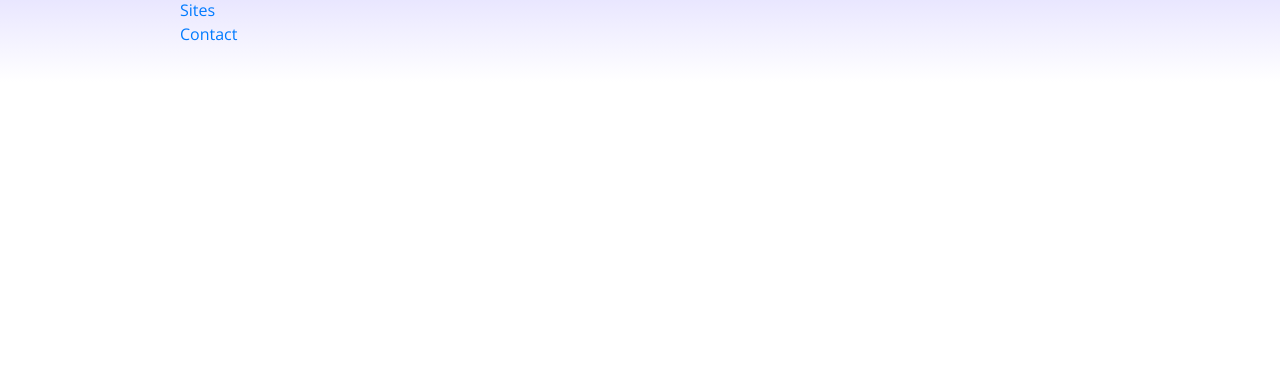
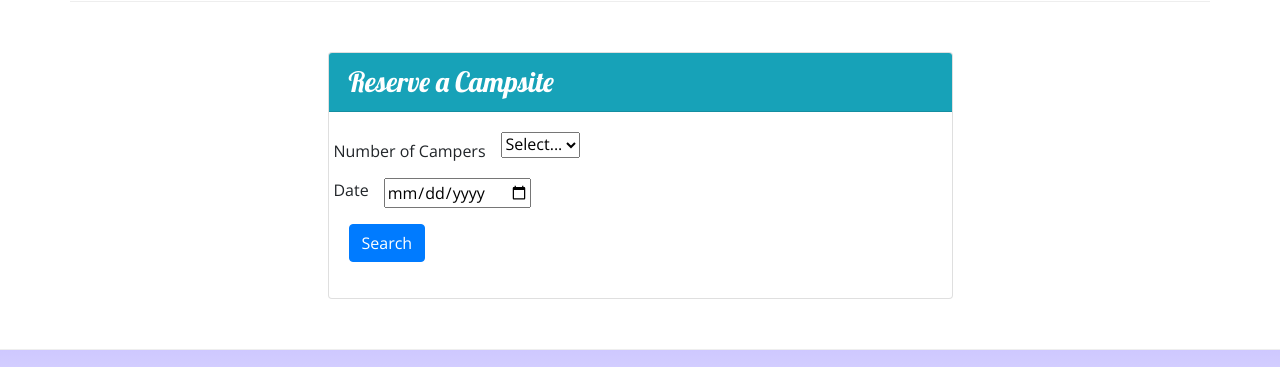
Before and after one commit to james3business/git-test1, a website: page index.html in a window 1280 px wide. Shown: the part 1151-1518 px from the top of the page. Before the commit the page ends 1233 px from the top, so only its background shows below. Drawn offline with nearby package versions, Linux system fonts and the light colour scheme.

Commit message:
Proj. Work

```diff
--- a/index.html
+++ b/index.html
@@ -26,6 +26,9 @@
                     <div class="col">
                         <h1>NuCamp</h1>
                         <h2>a better way to camp</h2>
+                    </div>
+                    <div class="col-md-4 col-xl-2 mt-4">
+                        <a href="#reserveForm"><button type="submit" class="btn btn-info text-white">Reserve Form</button></a></div>
                     </div>
                 </div>
            </div>
@@ -70,10 +73,15 @@
             <div class="col-sm-4 col-md-3">
                 <h2>Featured Campsites</h2>
             </div>
-                <div class= "col">
-                <h3>React Lake Campground</h3>
-                <p class="d-none d-sm-block">Nestled in the foothills of the Chrome Mountains, this campground on the shores of the pristine React Lake is a favorite for fly fishers.</p>
-            </div>
+                <div class="col">
+                    <div class="media">
+                        <div class="media-body align-items-center">
+                            <h3>React Lake Campground</h3>
+                            <p class="d-none d-sm-block">Nestled in the foothills of the Chrome Mountains, this campground on the shores of the pristine React Lake is a favorite for fly fishers.</p>
+                        </div>
+                        <img class="d-flex ml-3 img-thumbnail img-fluid" src="img/react-lake-thumb.jpg" alt="React Lake thumbnaill" />
+                    </div>
+                </div>
         </div>
 
             <div class="row row-content align-items-center">
@@ -90,6 +98,45 @@
                     </div>
                 </div>
             </div>
+    </div>
+    <div class="row row-content">
+        <div class="col-sm-6 mx-auto">
+            <div class="card">
+                <h3 class="card-header bg-info text-white">Reserve a Campsite</h3>
+                <div class="card-body">
+                    <form class="form-group" id="reserveForm">
+                        <div class="row">
+                            <div class="col-form-label">
+                            <label>Number of Campers</label>
+                        </div>
+                            <div class="col-sm-6">
+                                <select name="numCampers" id="#numCampers">
+                                    <option>Select...</option>
+                                    <option value="1">1</option>
+                                    <option value="2">2</option>
+                                    <option value="3">3</option>
+                                    <option value="4">4</option>
+                                    <option value="5">5</option>
+                                    <option value="6">6</option>
+                                </select>
+                            </div>
+                        </div>
+                        <div class="row">
+                            <label for="date">Date</label>
+                            <div class="col-sm-6 form-group">
+                                <input type="date" id="#date" name="date" placeholder="date">
+                            </div>
+                        </div>
+                        <div class="row">
+                            <div class="col">
+                                <button type="button" class="btn btn-primary">Search</button>
+                            </div>
+                        </div>
+                    </form>
+                </div>
+            </div>
+        </div>
+
     </div>
 
     <footer class="site-footer">
```
